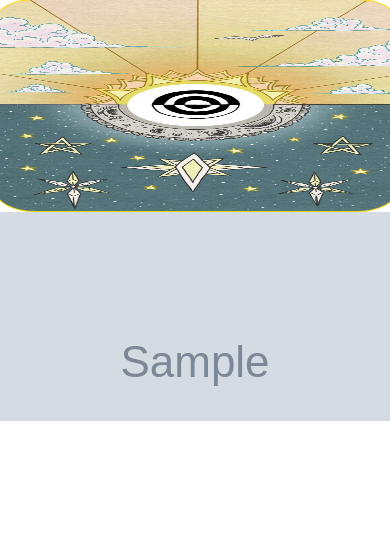
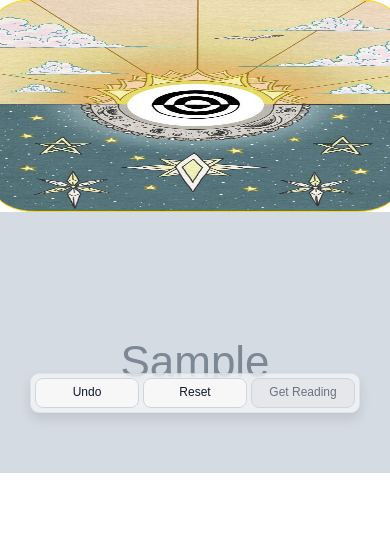
Before and after one commit to scsa3/pythonanywhere, a Django app: template tarot/templates/tarot.html in a window 390 px wide. Shown: the part 423-962 px from the top of the page. After the commit the page ends 896 px from the top, so only its background shows below. Run offline with Django 5.2, Linux system fonts and the light colour scheme; tables that the repository leaves empty hold one stand-in row (values such as "Sample post"); the template is opened without the code that fills it: values that come from a table or form of the project are taken from there, most other values are stand-ins (such as "Sample title", 1, 10 or a date in 2020); grey boxes marked "Sample" are stand-in pictures.

Commit message:
Refactor card placement functionality, streamline drag-drop logic, and enhance UI responsiveness and controls.

```diff
--- a/tarot/static/tarot/styles.css
+++ b/tarot/static/tarot/styles.css
@@ -2,8 +2,8 @@
 body, html {
   height: 100%;
   margin: 0;
-  overflow: hidden; /* 橫向/桌機以 fixed 控制列；直向時在下方 media 會改成 auto */
-  padding-bottom: clamp(80px, 14vh, 140px); /* 預留控制列空間 */
+  overflow: hidden;                 /* 全頁不捲動 */
+  padding-bottom: 52px;             /* 預留底部控制列高度（再小一點） */
 }
 
 .deck {
@@ -31,18 +31,19 @@ body, html {
 /* ====== Cards ====== */
 .card {
   position: absolute;
-  z-index: 2; /* 卡片層級 */
+  z-index: 2;                       /* 卡片層級 */
   height: 50%;
   aspect-ratio: 1/2;
   transform-style: preserve-3d;
-  transform: translateX(-50%);
-  touch-action: none; /* 觸控裝置正確送 Pointer Events */
+  transform: translateX(-50%);      /* 水平基準置中 */
+  touch-action: none;               /* 讓觸控能用 Pointer Events 拖曳 */
+  pointer-events: auto;
 }
-.chosen { background-color: green; transform: translateY(-50%) translateX(-50%); }
+.chosen  { background-color: green; transform: translateY(-50%) translateX(-50%); }
 .past    { top: -25vh !important; left: 25vw !important; transform: rotateY(180deg) translateX(50%) translateY(-50%); }
 .present { top: -25vh !important; left: 50vw !important; transform: rotateY(180deg) translateX(50%) translateY(-50%); }
 .future  { top: -25vh !important; left: 75vw !important; transform: rotateY(180deg) translateX(50%) translateY(-50%); }
-.blink { background-color: white; }
+.blink   { background-color: white; }
 
 .back {
   width: 100%; height: 100%;
@@ -98,35 +99,39 @@ body, html {
 .deck.bottom .card { pointer-events: auto; }
 
 /* ====== Controls (Undo / Reset / Get Reading) — 預設用 fixed（桌機/橫向） ====== */
+/* 容器不吃事件，只有按鈕可點 → 不會擋住牌 */
 .controls {
   position: fixed;
   left: 50%;
   transform: translateX(-50%);
-  bottom: max(12px, env(safe-area-inset-bottom));
+  bottom: max(8px, env(safe-area-inset-bottom));
   display: flex;
-  gap: 12px;
+  gap: 6px;
   align-items: center;
-  background: rgba(255,255,255,0.75);
-  backdrop-filter: blur(8px);
-  padding: 8px;
-  border-radius: 14px;
+  background: rgba(255,255,255,0.58);
+  backdrop-filter: blur(6px);
+  padding: 4px;
+  border-radius: 10px;
   border: 1px solid rgba(0,0,0,0.06);
-  box-shadow: 0 8px 24px rgba(0,0,0,0.12);
-  z-index: 10;              /* 高於 .card 的 z-index:2 */
-  pointer-events: none;     /* 容器不吃事件，避免擋牌 */
+  box-shadow: 0 6px 14px rgba(0,0,0,0.10);
+  z-index: 10;
+  pointer-events: none;
+  width: max-content;
 }
-.controls > * { pointer-events: auto; }  /* 只有按鈕吃事件 */
+.controls > * { pointer-events: auto; }
 
 .controls button,
 .controls input[type="submit"] {
-  min-height: 40px;
-  padding: 8px 14px;
-  border-radius: 10px;
+  min-height: 32px;
+  padding: 4px 10px;
+  border-radius: 9px;
   border: 1px solid #d1d5db;
   background: #f7f7f7;
   color: #111827;
-  font-size: 16px;
+  font-size: 14px;                 /* ↓ 預設字再縮 */
+  line-height: 1.1;
   cursor: pointer;
+  white-space: nowrap;
 }
 
 .controls .primary {
@@ -135,8 +140,8 @@ body, html {
   border-color: #1e40af;
 }
 .controls .primary:disabled {
-  background: #e5e7eb;   /* 淺灰底 */
-  color: #6b7280;        /* 清楚的灰字 */
+  background: #e5e7eb;             /* 淺灰底 */
+  color: #6b7280;                   /* 灰字（可讀） */
   border-color: #d1d5db;
   opacity: 1;
   cursor: not-allowed;
@@ -150,20 +155,42 @@ body, html {
   cursor: grabbing;
 }
 
-/* ====== 直向（豎屏）特化：用 sticky，永遠在可視底部 ====== */
-@media (orientation: portrait) {
-  html, body { overflow: auto; } /* 允許直向捲動 */
+/* ====== 小螢幕（窄寬度）響應式：三欄小按鈕，不蓋牌 ====== */
+@media (max-width: 520px) {
+  html, body { overflow: hidden; }
+  body { padding-bottom: 52px; }
+
   .controls {
-    position: sticky;
-    left: 0; right: 0;
-    bottom: 0;
-    transform: none;
-    width: 100%;
-    justify-content: center;
-    border-radius: 12px 12px 0 0;
-    box-shadow: 0 -6px 20px rgba(0,0,0,0.10);
-    margin-top: 16px;
-    pointer-events: auto; /* sticky 時容器可吃事件，因為不會蓋住牌面 */
+    width: min(94vw, 320px);        /* 再縮一點整體寬度 */
+    display: grid;
+    grid-template-columns: repeat(3, minmax(0, 1fr)); /* 3 欄橫排 */
+    gap: 4px;
+    padding: 4px;
+    border-radius: 9px;
+    background: rgba(255,255,255,0.58);
+    box-shadow: 0 6px 12px rgba(0,0,0,0.10);
   }
-  body { padding-bottom: env(safe-area-inset-bottom); } /* 依裝置底部安全區調整 */
+  .controls button,
+  .controls input[type="submit"] {
+    min-height: 30px;               /* 短一點 */
+    font-size: 12px;                /* 更小字 */
+    padding: 4px 8px;
+    border-radius: 8px;
+  }
 }
+
+/* 超窄寬（≤360px），最後再縮一步 */
+@media (max-width: 360px) {
+  .controls {
+    width: min(94vw, 300px);
+    gap: 3px;
+    padding: 3px;
+  }
+  .controls button,
+  .controls input[type="submit"] {
+    min-height: 28px;
+    font-size: 11px;
+    padding: 3px 6px;
+    border-radius: 7px;
+  }
+}
```
Also changed, not shown: tarot/static/tarot/script.js (+72 -24 lines).
